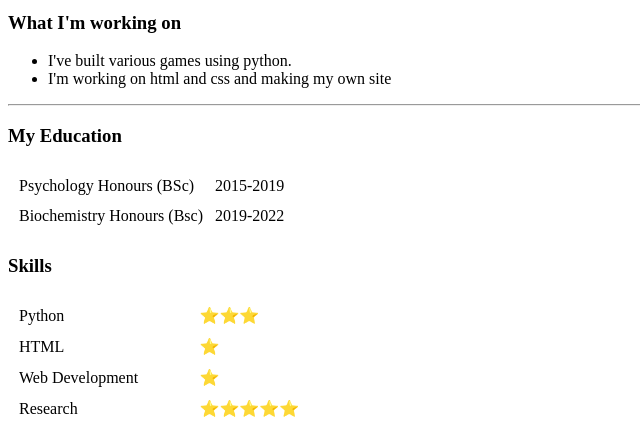
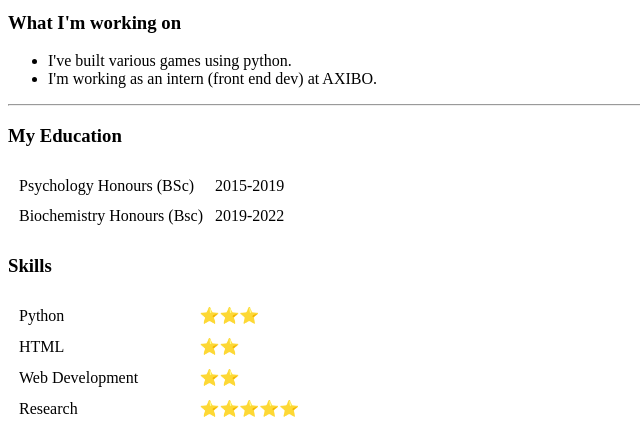
Before and after one commit to gadrri/cv, a plain HTML site: page index.html in a window 1280 px wide. Shown: the part 511-937 px from the top of the page, 0-640 px from the left. Drawn offline with Linux system fonts and the light colour scheme.

Commit message:
Update index.html

```diff
--- a/index.html
+++ b/index.html
@@ -23,7 +23,7 @@
     <li>
       I've built various games using python.</li>
     <li>
-      I'm working on html and css and making my own site</li>
+      I'm working as an intern (front end dev) at AXIBO.</li>
   </ul>
   <hr>
   <h3>My Education</h3>
@@ -47,11 +47,11 @@
           </tr>
           <tr>
             <td>HTML</td>
-            <td>⭐</td>
+            <td>⭐⭐</td>
           </tr>
           <tr>
             <td>Web Development</td>
-            <td>⭐</td>
+            <td>⭐⭐</td>
           </tr>
           <tr>
             <td>Research</td>
```
